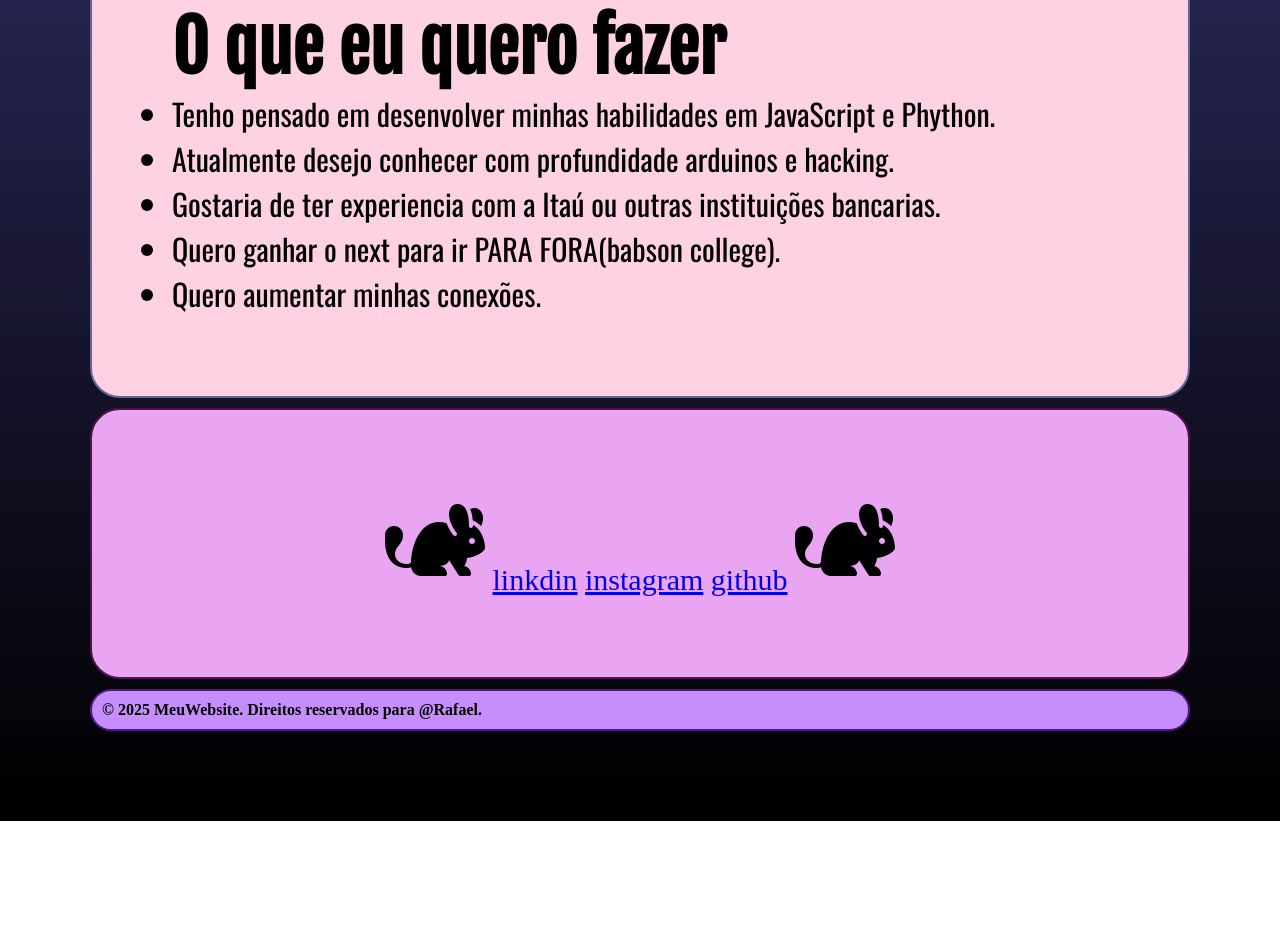
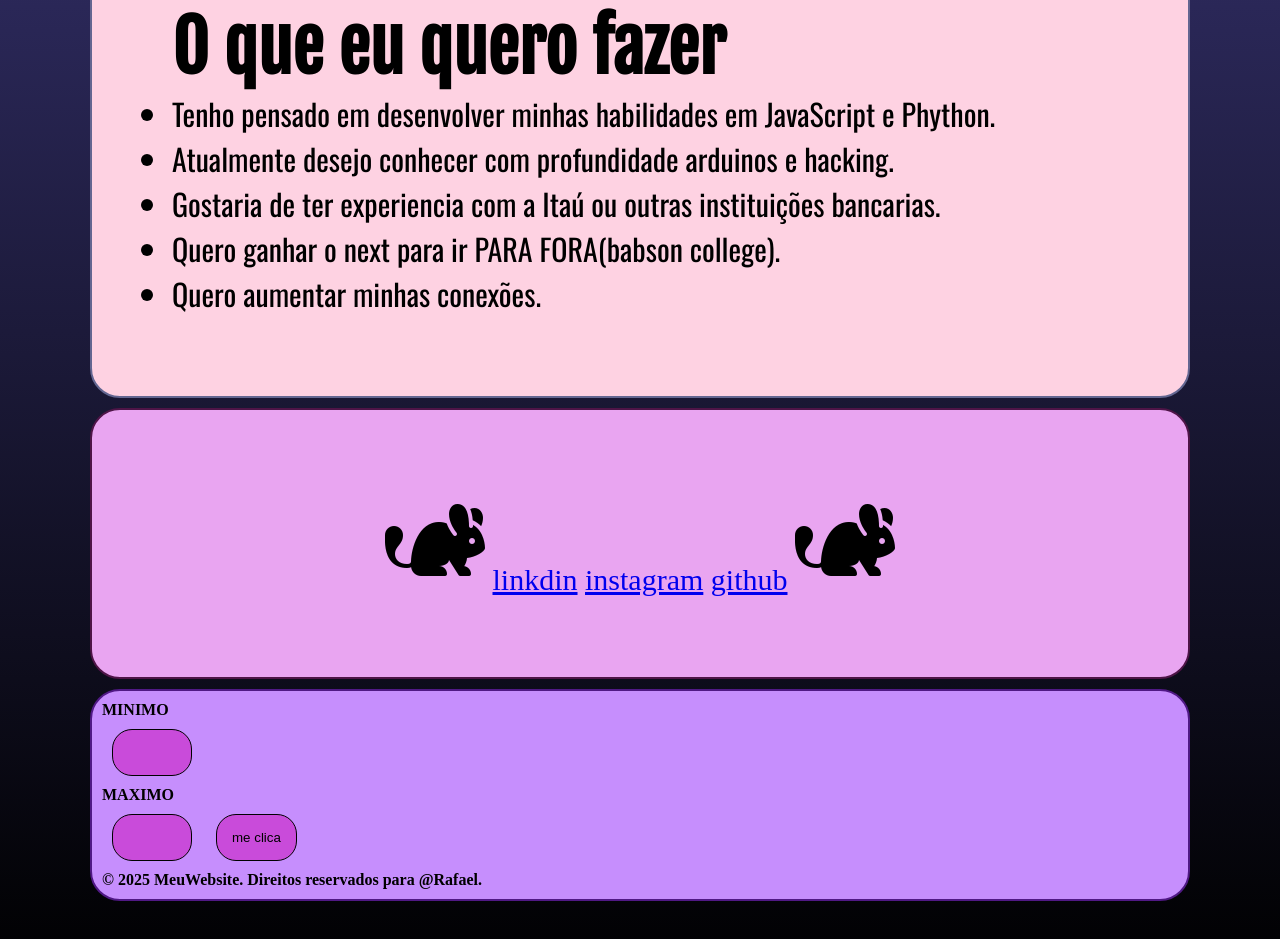
Before and after one commit to MeuPessoal1111/website-5, a plain HTML site: page index.html in a window 1280 px wide. Shown: the part 1626-2565 px from the top of the page. Before the commit the page ends 2447 px from the top, so only its background shows below. Drawn offline with nearby package versions, Linux system fonts and the light colour scheme; a web font is replaced by a local one.

Commit message:
adicionando area de numero aleatorio

```diff
--- a/index.html
+++ b/index.html
@@ -70,6 +70,12 @@
     </div>
 
     <div class="quadrado__extra2">
+        <h4>MINIMO</h4>
+        <input type="number" id="quadrado__extra2__pergunta1" class="quadrado__extra2__pergunta" min="0" max="10" />
+        <h4>MAXIMO</h4>
+        <input type="number" id="quadrado__extra2__pergunta2" class="quadrado__extra2__pergunta"  min="0" max="10" />
+
+        <button onclick=" clicarBotao()" id="quadrado__extra2__botao">me clica</button>
         <h4>© 2025 MeuWebsite. Direitos reservados para @Rafael.</h4>
     </div>
 
--- a/src/css/style.css
+++ b/src/css/style.css
@@ -2,6 +2,8 @@
 @import url('https://fonts.googleapis.com/css2?family=Dancing+Script:wght@400..700&display=swap');
 @import url('https://fonts.googleapis.com/css2?family=Dancing+Script:wght@400..700&family=Oswald:wght@200..700&display=swap');
 @import url('https://fonts.googleapis.com/css2?family=Fjalla+One&display=swap');
+@import url('https://fonts.googleapis.com/css2?family=Edu+AU+VIC+WA+NT+Arrows:wght@400..700&family=Fjalla+One&display=swap');
+
 *{
     padding: 0;
     margin: 0;
@@ -18,7 +20,6 @@
     position: absolute;
     top: 220px;
     left: 100px;
-
 
 }
 
@@ -152,8 +153,31 @@ header{
 
 }
 
+.quadrado__extra2__pergunta{
+    padding: 15px;
+    margin: 10px;
+    border: 1px solid black;
+    border-radius: 20px;
+    background-color: rgb(201, 75, 218);
+    flex: auto;
+    justify-content: center;
+    text-align: center;
+
+}
+
+
+
+#quadrado__extra2__botao{
+    padding: 15px;
+    margin: 10px;
+    border: 1px solid black;
+    border-radius: 20px;
+    background-color: rgb(201, 75, 218);
+
+}
+
 html{
-    background-image: linear-gradient( black, rgb(56, 52, 116) , black);
+    background-image:  linear-gradient( black, rgb(56, 52, 116) , black);
     margin: 10px;
     padding: 70px;
     border-radius: 10px;
--- a/src/js/script.js
+++ b/src/js/script.js
@@ -10,6 +10,12 @@ function apertarq3() {
     console.log("1213")
 }
 
-function backgroundEscuro() {
-    linear-gradient( black, rgb(56, 52, 116) , black)
+function esconherNumeroAleatorio() {
+     return parseInt(Math.random() * 10 + 1)
+
 }
+
+function clicarBotao() {
+    document.getElementById("quadrado__extra2__botao").innerText =esconherNumeroAleatorio()
+
+}
```
